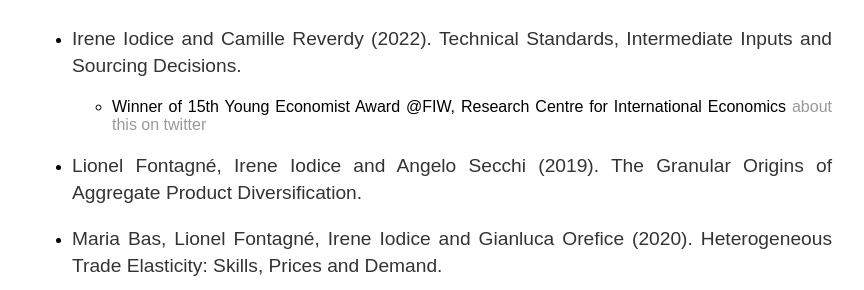
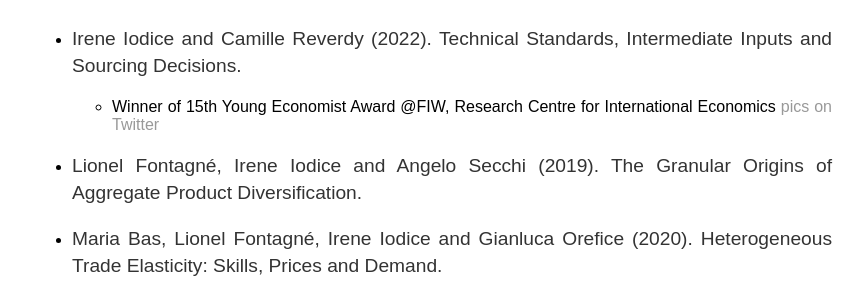
Before and after one commit to ioire/ioire.github.io, a Jekyll site: the page built from research/index.html, in a window 1280 px wide. Shown: the part 663-953 px from the top of the page, without its empty margins (208-1072 px from the left). Built offline with Jekyll 4.4.1, drawn with Linux system fonts in a browser that asks for light colours.

Commit message:
update repo

```diff
--- a/research/index.html
+++ b/research/index.html
@@ -7,7 +7,7 @@ title: Irene Iodice
 	<ul>
   <li> <p> Irene Iodice (2020), The Sound of Silence. Non-transparent technical regulations as obstacles to trade. A WP version <a href="https://github.com/ioire/ioire.github.io/tree/master/images/JM_paper.pdf" target="_blank">here</a>.</p> </li>
 	<ul> <br>
- <li> Winner of XV <a href="https://siepi.org/wp-content/uploads/2020/04/Premio-Gobbo_2020-scaled.jpg target="_blank"> Doctoral Prize "Prof. Fabio Gobbo" </a> </li>
+ <li> Winner of XV <a href="https://siepi.org/wp-content/uploads/2020/04/Premio-Gobbo_2020-scaled.jpg"> Doctoral Prize "Prof. Fabio Gobbo" </a> </li>
  <li> Winner of XXI <a href="https://www.siecon.org/it/premi/xxi-edizione-premio-sie/vincitori"> Doctoral Prize from the Italian Economic Society </a> </li>
 </ul>
 	 <br>
@@ -27,7 +27,7 @@ title: Irene Iodice
 	<ul>
 	  	<li> <p> Irene Iodice and Camille Reverdy (2022). Technical Standards, Intermediate Inputs and Sourcing Decisions. </p> </li>
 	<ul> <br>
- <li> Winner of 15th Young Economist Award @FIW, Research Centre for International Economics <a href="https://twitter.com/CentreFiw/status/1630106818688045058" target="_blank"> about this on twitter </a> </li>
+ <li> Winner of 15th Young Economist Award @FIW, Research Centre for International Economics <a href="https://twitter.com/CentreFiw/status/1630106818688045058" target="_blank"> pics on Twitter </a> </li>
 </ul>
 	 <li> <p> Lionel Fontagné, Irene Iodice and Angelo Secchi (2019). The Granular Origins of Aggregate Product Diversification. </p> </li>
 	<li> <p> Maria Bas, Lionel Fontagné, Irene Iodice and Gianluca Orefice (2020). Heterogeneous Trade Elasticity: Skills, Prices and Demand. </p> </li>
```
